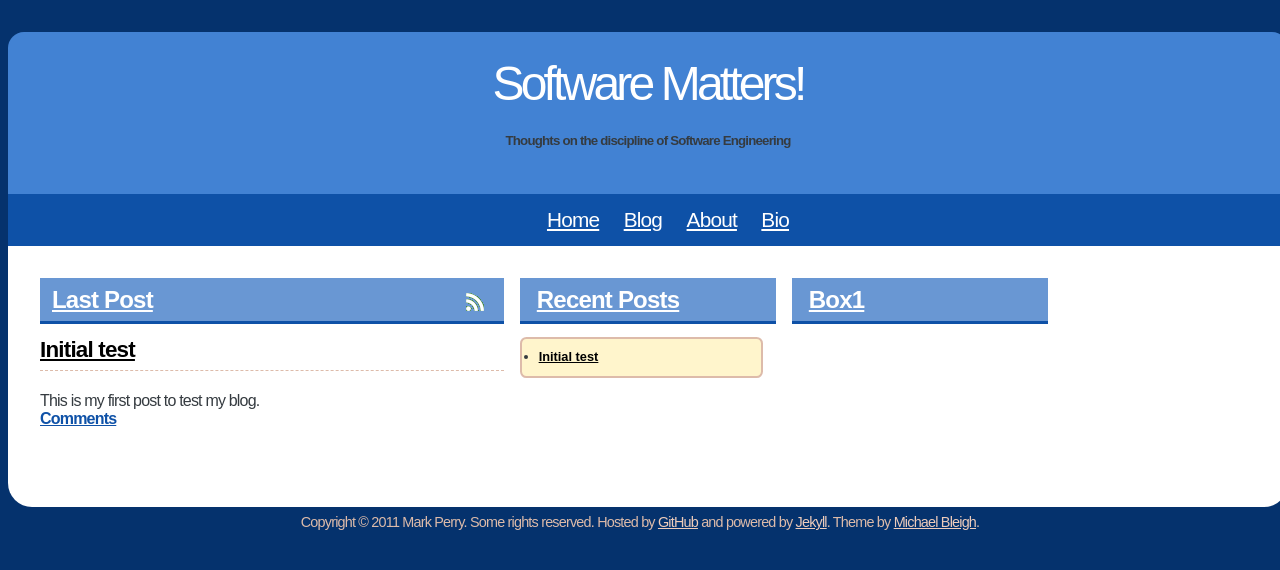
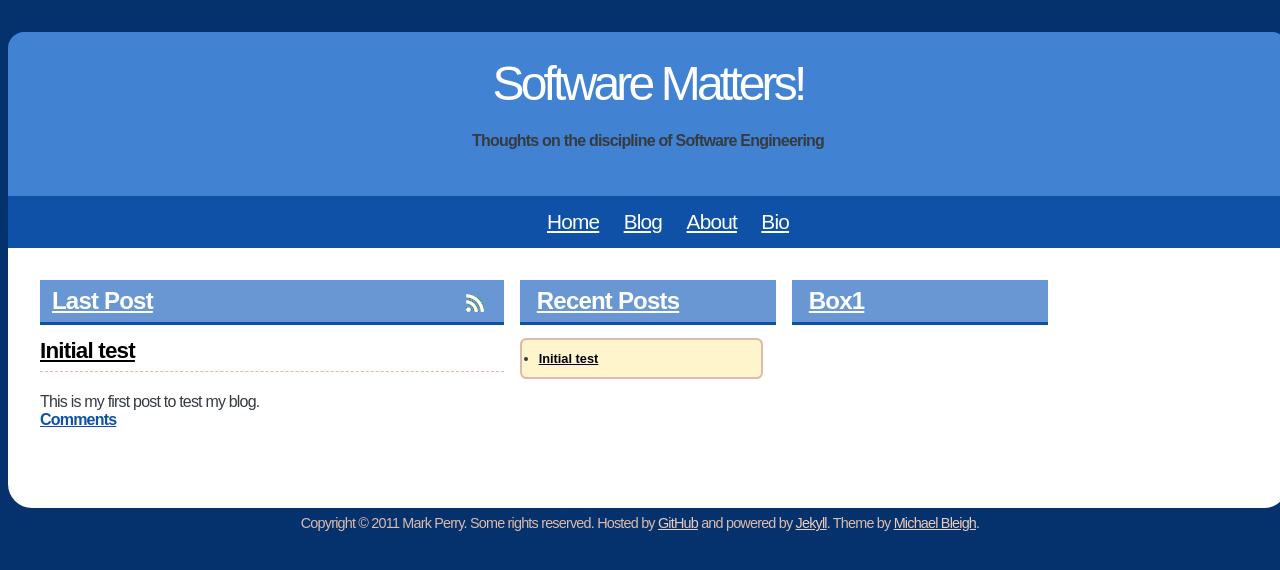
Before and after one commit to kouzouigh/mperry.github.io, a Jekyll site: the page built from index.html, in a window 1280 px wide. Shown: the top 570 px of the page. Built offline with Jekyll 4.4.1, drawn with Linux system fonts in a browser that asks for light colours.

Commit message:
Increase size of blog subtitle

```diff
--- a/_layouts/master.html
+++ b/_layouts/master.html
@@ -16,7 +16,7 @@
     <div id='wrapper'>
       <div id='header'>
         <h1>{{ site.title_first }}</h1>
-        <h5>{{ site.title_second }}</h5>
+        <h4>{{ site.title_second }}</h4>
       </div>
       <div id='menu'>
         <ul>
```
